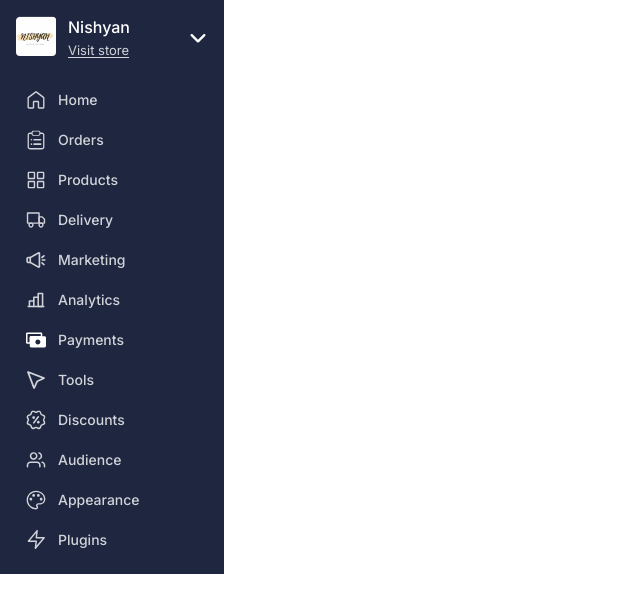
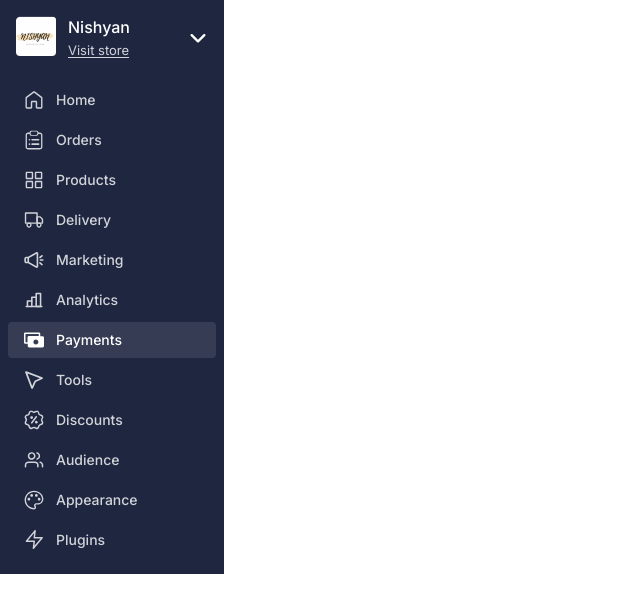
Before and after one commit to rahulsbeelur/Dukaan-FE, a Next.js app: page / in a window 1280 px wide. Shown: the top 612 px of the page, without its empty margins (0-640 px from the left). Built offline with nearby package versions, Linux system fonts and the light colour scheme; a web font is replaced by a local one.

Commit message:
Navbar padding fix

```diff
--- a/app/components/NavButton.tsx
+++ b/app/components/NavButton.tsx
@@ -32,7 +32,12 @@ const NavButton = () => {
         <>
             <div className="flex flex-col gap-1">
                 {NavBarButton.map((button) => (
-                    <div className="flex gap-3 px-4 py-2 w-[208px]" key={button.alt}>
+                    <div
+                        className={
+                            `flex gap-3 px-4 py-2 w-[208px] ml-[-2px] ` +
+                            (button.alt === 'Payments' ? 'bg-[#FFFFFF] bg-opacity-10 rounded' : '')
+                        }
+                        key={button.alt}>
                         <div>
                             <Image
                                 width={100}
@@ -42,7 +47,7 @@ const NavButton = () => {
                                 alt={button.alt + ' icon'}
                             />
                         </div>
-                        <div className="text-[#FFFFFF] opacity-[80%] font-[500] leading-5 text-[14px]">
+                        <div className={`text-[#FFFFFF] font-[500] leading-5 text-[14px] ` + (button.alt !== 'Payments' ? 'opacity-[80%]' : '')}>
                             {button.alt} {/* Display button.alt as text content */}
                         </div>
                     </div>
```
